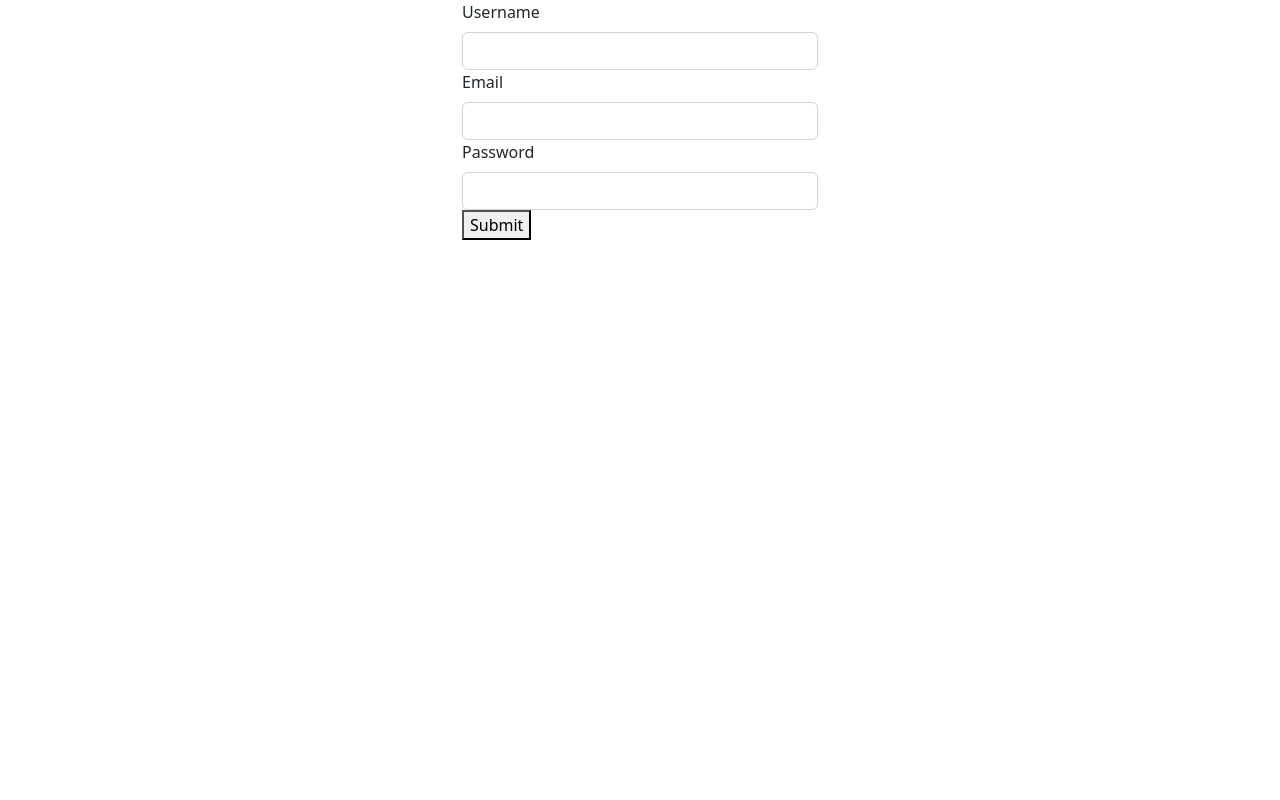
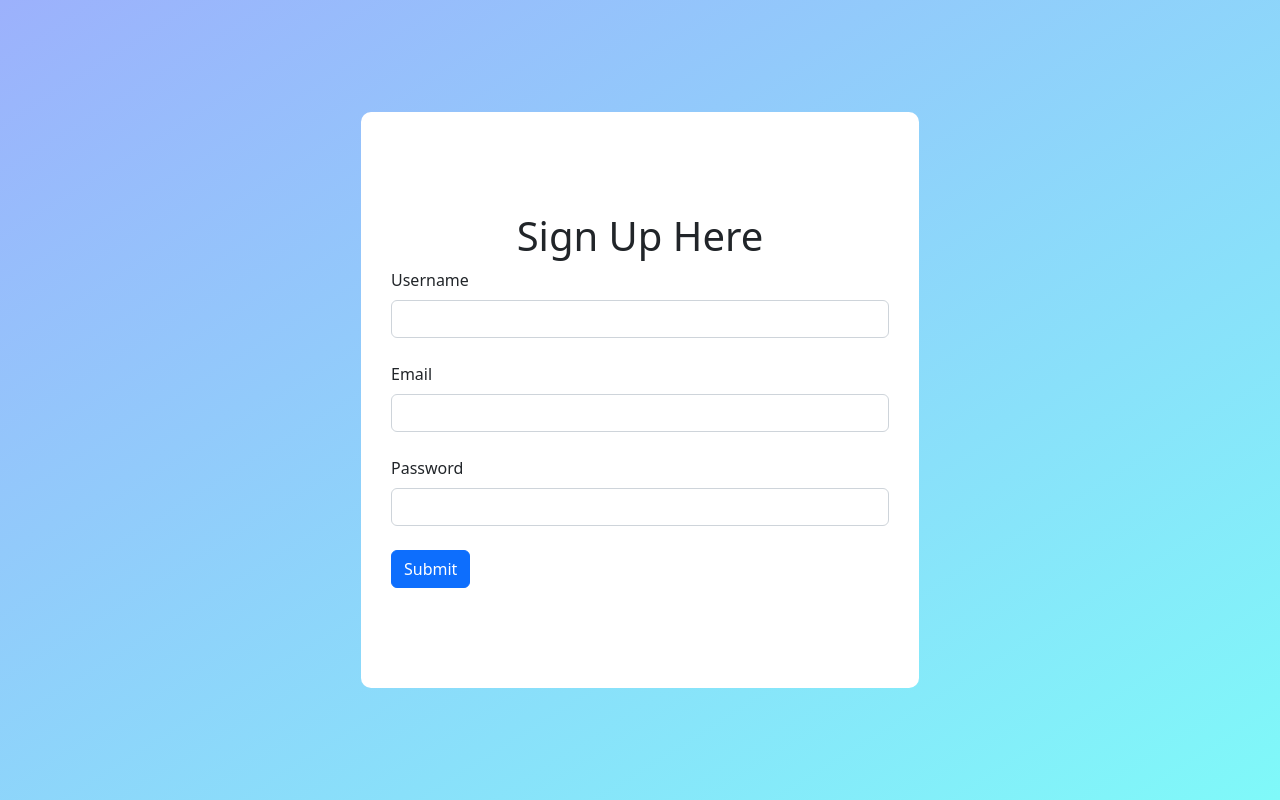
Before and after one commit to casey-cochran/chat-app, a React (Create React App) app in the folder frontend/: page /signup in a window 1280 px wide. Built offline with nearby package versions, Linux system fonts and the light colour scheme; no server answers.

Commit message:
login page styled with bootstrap

```diff
--- /dev/null
+++ b/frontend/src/components/Signup/Signup.css
@@ -0,0 +1,19 @@
+.f-center {
+  display: flex;
+  justify-content: center;
+  align-items: center;
+}
+
+.s-background {
+  /* Created with https://www.css-gradient.com */
+  background: #9cb1fc;
+  background: -webkit-linear-gradient(top left, #9cb1fc, #7ff9f9);
+  background: -moz-linear-gradient(top left, #9cb1fc, #7ff9f9);
+  background: linear-gradient(to bottom right, #9cb1fc, #7ff9f9);
+}
+
+.form {
+  padding: 100px 30px;
+  border-radius: 10px;
+  background-color: white;
+}
--- a/frontend/src/components/Signup/Signup.js
+++ b/frontend/src/components/Signup/Signup.js
@@ -1,6 +1,7 @@
 import { useEffect, useState } from "react";
 import { csrfFetch } from "../../store/csrf";
-import { Form, FormGroup, Label, Input, Container, Col, Row } from "reactstrap";
+import { Form, FormGroup, Label, Input, Container, Col, Row, Button } from "reactstrap";
+import './Signup.css';
 
 const Signup = () => {
   const [username, setUserName] = useState("");
@@ -27,35 +28,34 @@ const Signup = () => {
   };
 
   return (
-    <div >
-      <Container>
-        <Row>
-        <Col></Col>
-        <Col>
-      <Form className=".col-6 .col-sm-4"  onSubmit={handleSubmit}>
+    <div className="s-background">
+    <Container className="min-vh-100 f-center ">
+      <Form className="col-sm-6 form"  onSubmit={handleSubmit}>
+          <h1 className="text-center">Sign Up Here</h1>
         <FormGroup>
-        <div>
+        <div className="pb-2">
           <Label>Username</Label>
           <Input type="text" onChange={(e) => setUserName(e.target.value)} />
         </div>
-        <div>
+        </FormGroup>
+        <FormGroup>
+        <div className="pb-2">
           <Label>Email</Label>
           <Input type="text" onChange={(e) => setEmail(e.target.value)} />
         </div>
-        <div>
+        </FormGroup>
+        <FormGroup>
+        <div className="pb-2">
           <Label>Password</Label>
           <Input
             type="password"
             onChange={(e) => setPassword(e.target.value)}
           />
         </div>
-        <button>Submit</button>
         </FormGroup>
+        <Button color='primary'>Submit</Button>
       </Form>
-      </Col>
-      <Col></Col>
-      </Row>
-      </Container>
+    </Container>
     </div>
   );
 };
```
Also changed, not shown: frontend/src/index.css (line endings or trailing spaces).
